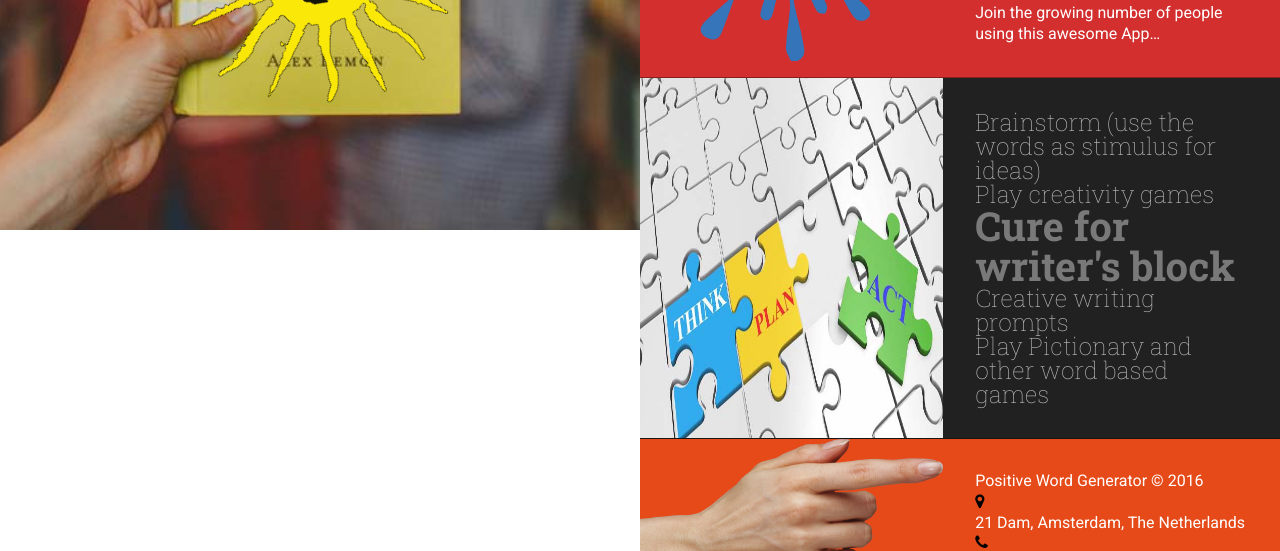
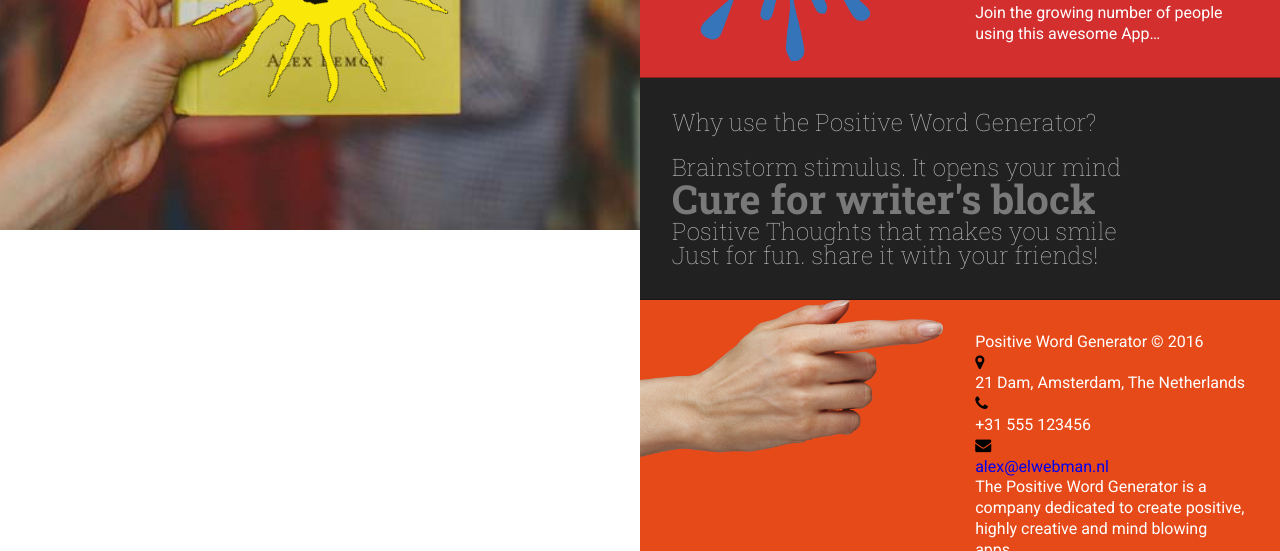
Before and after one commit to alexolivet/final_project, a plain HTML site: page index.html in a window 1280 px wide. Shown: the part 570-1121 px from the top of the page. Drawn offline with nearby package versions, Linux system fonts and the light colour scheme.

Commit message:
removed pics. styled homepage. indentation

```diff
--- a/css/style.css
+++ b/css/style.css
@@ -243,7 +243,7 @@ input {
     background: red;
     box-shadow: 0px 0px 1px #D32F2F;
 }
-@media (max-width: 768px) {
+@media (max-width: 1024px) {
     .cover-holder input[type=text] {
         font-size: 15px;
     }
--- a/index.html
+++ b/index.html
@@ -87,19 +87,19 @@ http://www.html-form-guide.com/contact-form/php-email-contact-form.html
         <div class="textbox">
           <h3>Join the group</h3>
           <h2>POSITIVE WORD GENERATOR</h2>
+          <p>The only App that let's you email Positive Words to yourself.</p>
           <p>Join the growing number of people using this awesome App&hellip;</p>
         </div>
       </div>
       <div class="story color2">
-        <div class="picture-box">
-          <img src="images/front-new-1.jpg" alt="" />
-        </div>
+
         <div class="textbox">
-          <h3>Brainstorm (use the words as stimulus for ideas)</h3>
-          <h3> Play creativity games</h3>
+          <h3>Why use the Positive Word Generator?</h3>
+          <br>
+          <h3>Brainstorm stimulus. It opens your mind</h3>
           <h2>Cure for writer's block</h2>
-          <h3>Creative writing prompts</h3>
-          <h3>Play Pictionary and other word based games</h3>
+          <h3>Positive Thoughts that makes you smile</h3>
+          <h3>Just for fun. share it with your friends!</h3>
         </div>
       </div>
       <div class="story color4">
```
Also changed, not shown: images/front-loc.png (deleted).
